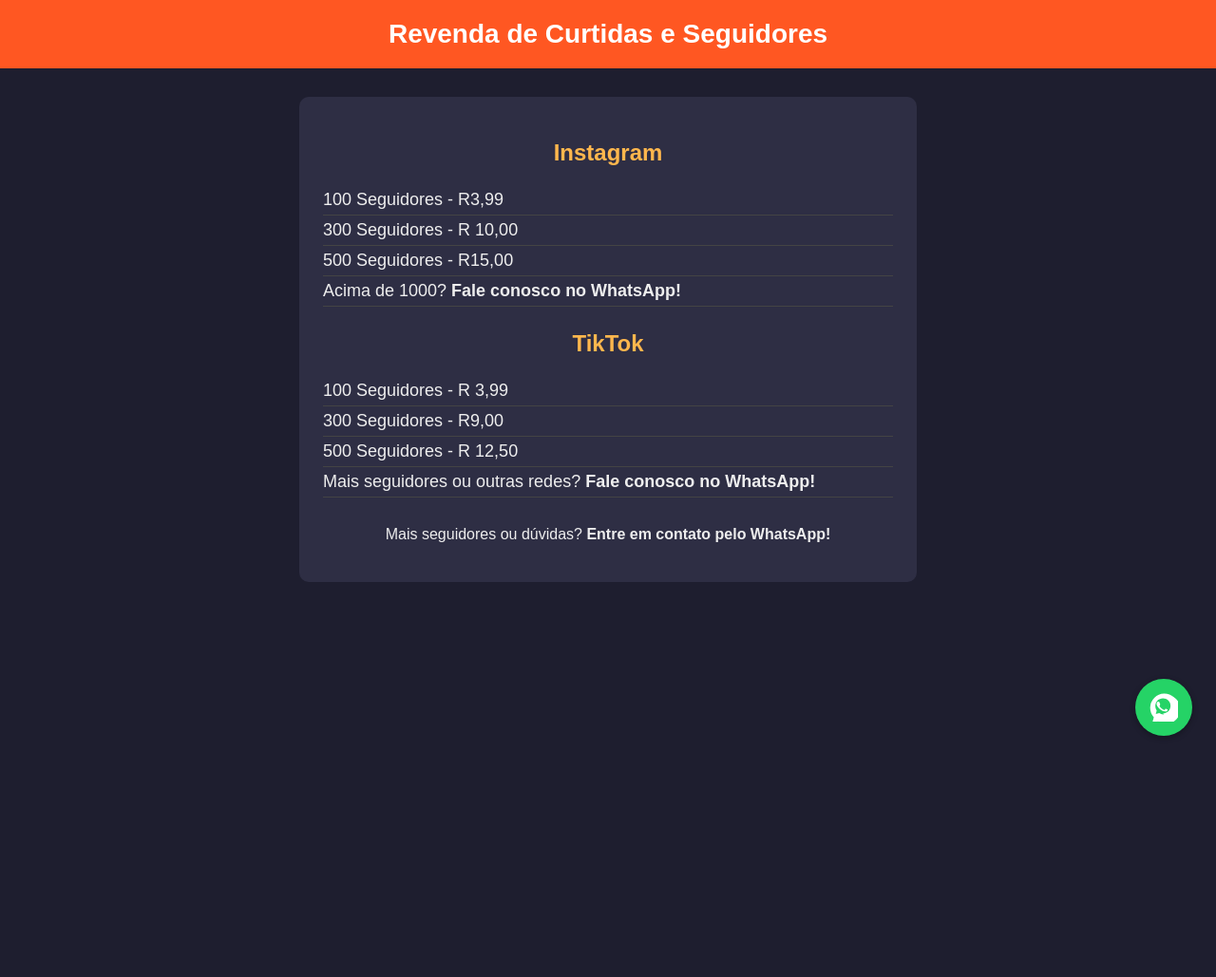
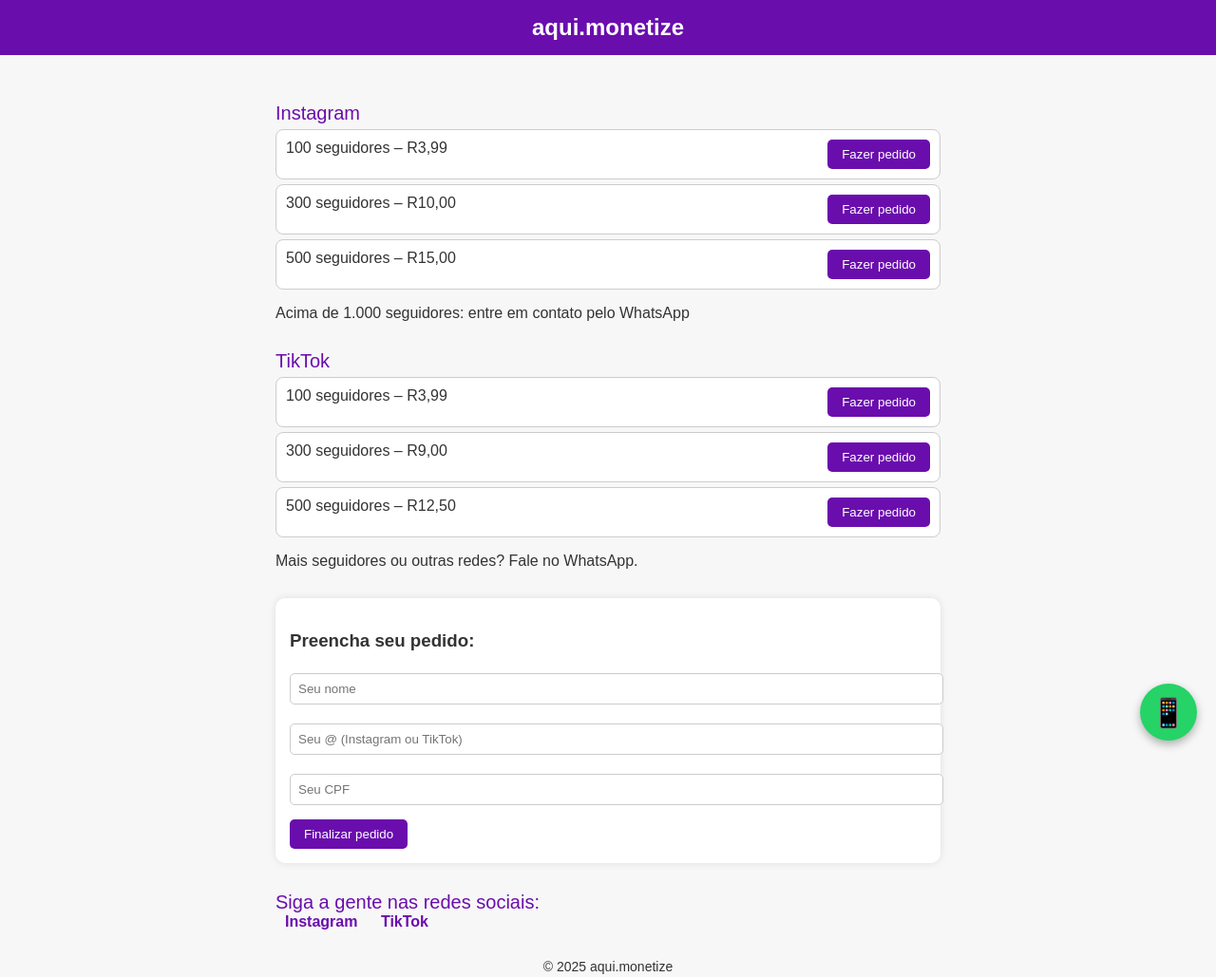
Before and after one commit to Feh1613/COMPRE-SEGUIDORES, a plain HTML site: page index.html in a window 1280 px wide. Shown: the whole page at 95% size. Before the commit the page ends 800 px from the top, so only its background shows below. Drawn offline with Linux system fonts and the light colour scheme.

Commit message:
Add files via upload

```diff
--- a/index.html
+++ b/index.html
@@ -2,113 +2,161 @@
 <html lang="pt-BR">
 <head>
   <meta charset="UTF-8" />
-<meta name="viewport" content="width=device-width, initial-scale=1" />
-<title>Revenda de Seguidores e Curtidas</title>
+  <meta name="viewport" content="width=device-width, initial-scale=1.0"/>
+  <title>Aqui.Monetize</title>
   <style>
     body {
       font-family: Arial, sans-serif;
-    background: #1e1e2f;
-    color: #eee;
       margin: 0;
       padding: 0;
+      background: #f7f7f7;
+      color: #333;
     }
+
     header {
-    background: #ff5722;
+      background: #6a0dad;
+      color: white;
+      text-align: center;
+      padding: 15px 0;
+      font-size: 24px;
+      font-weight: bold;
+    }
+
+    .container {
       padding: 20px;
-    text-align: center;
-    font-size: 28px;
-    font-weight: bold;
-    color: #fff;
+      max-width: 700px;
+      margin: auto;
     }
-  main {
-    max-width: 600px;
-    margin: 30px auto;
-    background: #2e2e44;
+
+    .section-title {
+      margin-top: 30px;
+      font-size: 20px;
+      color: #6a0dad;
+    }
+
+    .plan {
+      display: flex;
+      justify-content: space-between;
+      background: white;
+      padding: 10px;border: 1px solid #ccc;
+      margin: 5px 0;
+      border-radius: 8px;
+    }
+
+    .btn {
+      background: #6a0dad;
+      color: white;
+      border: none;
+      padding: 8px 15px;
+      cursor: pointer;
+      border-radius: 5px;
+    }
+
+    form {
+      margin-top: 30px;
+      background: #fff;
+      padding: 15px;
       border-radius: 10px;
-    padding: 25px;
+      box-shadow: 0 0 8px rgba(0,0,0,0.1);
     }
-  h2 {
-    color: #ffb74d;
-    text-align: center;
+
+    input {
+      width: 100%;
+      padding: 8px;
+      margin: 5px 0 15px;
+      border: 1px solid #ccc;
+      border-radius: 5px;
     }
-  .service {
-    margin-bottom: 25px;
-  }
-  .service h3 {
-    margin-bottom: 10px;
-    border-bottom: 2px solid #ff5722;
-    padding-bottom: 5px;
-  }
-  .prices {
-    list-style: none;
-    padding-left: 0;
-  }
-  .prices li {
-    font-size: 18px;
-    padding: 5px 0;
-    border-bottom: 1px solid #444;
-  }
-  .contact {
-    text-align: center;
-    margin-top: 30px;
-  }
-  .whatsapp-btn {
+
+    .whatsapp-button {
       position: fixed;
-    bottom: 25px;
-    right: 25px;
-    background-color: #25d366;
+      bottom: 20px;
+      right: 20px;
+      background: #25D366;
+      color: white;
+      border-radius: 50%;
       width: 60px;
       height: 60px;
-    border-radius: 50%;box-shadow: 0 2px 6px rgba(0,0,0,0.3);
       display: flex;
       align-items: center;
       justify-content: center;
-    cursor: pointer;
-    transition: background-color 0.3s ease;
+      font-size: 30px;
+      text-decoration: none;
+      box-shadow: 0 4px 10px rgba(0,0,0,0.3);
     }
-  .whatsapp-btn:hover {
-    background-color: #128c43;
+
+    footer {
+      text-align: center;
+      margin-top: 30px;
+      font-size: 14px;
     }
-  .whatsapp-icon {
-    width: 30px;
-    height: 30px;
+
+    .socials a {
+      margin: 0 10px;
+      text-decoration: none;
+      color: #6a0dad;
+      font-weight: bold;
     }
   </style>
 </head>
 <body>
+  <header>aqui.monetize</header>
+  <div class="container">
 
-<header>Revenda de Curtidas e Seguidores</header>
+    <div class="section-title">Instagram</div><div class="plan">100 seguidores – R3,99 <button class="btn" onclick="fillOrder('Instagram', '100 seguidores', '3,99')">Fazer pedido</button></div>
+    <div class="plan">300 seguidores – R10,00 <button class="btn" onclick="fillOrder('Instagram', '300 seguidores', '10,00')">Fazer pedido</button></div>
+    <div class="plan">500 seguidores – R15,00 <button class="btn" onclick="fillOrder('Instagram', '500 seguidores', '15,00')">Fazer pedido</button></div>
+    <p>Acima de 1.000 seguidores: entre em contato pelo WhatsApp</p>
 
-<main>
-  <section class="service">
-    <h2>Instagram</h2>
-    <ul class="prices">
-      <li>100 Seguidores - R3,99</li>
-      <li>300 Seguidores - R 10,00</li>
-      <li>500 Seguidores - R15,00</li>
-      <li>Acima de 1000? <strong>Fale conosco no WhatsApp!</strong></li>
-    </ul>
-  </section>
+    <div class="section-title">TikTok</div>
+    <div class="plan">100 seguidores – R3,99 <button class="btn" onclick="fillOrder('TikTok', '100 seguidores', '3,99')">Fazer pedido</button></div>
+    <div class="plan">300 seguidores – R9,00 <button class="btn" onclick="fillOrder('TikTok', '300 seguidores', '9,00')">Fazer pedido</button></div>
+    <div class="plan">500 seguidores – R12,50 <button class="btn" onclick="fillOrder('TikTok', '500 seguidores', '12,50')">Fazer pedido</button></div>
+    <p>Mais seguidores ou outras redes? Fale no WhatsApp.</p>
 
-  <section class="service">
-    <h2>TikTok</h2>
-    <ul class="prices">
-      <li>100 Seguidores - R 3,99</li>
-      <li>300 Seguidores - R9,00</li>
-      <li>500 Seguidores - R 12,50</li>
-      <li>Mais seguidores ou outras redes? <strong>Fale conosco no WhatsApp!</strong></li>
-    </ul>
-  </section>
+    <form id="orderForm">
+      <h3>Preencha seu pedido:</h3>
+      <input type="text" id="nome" placeholder="Seu nome" required /><input type="text" id="arroba" placeholder="Seu @ (Instagram ou TikTok)" required />
+      <input type="text" id="cpf" placeholder="Seu CPF" required />
+      <input type="hidden" id="plataforma" />
+      <input type="hidden" id="pacote" />
+      <input type="hidden" id="preco" />
+      <button type="submit" class="btn">Finalizar pedido</button>
+    </form>
 
-  <div class="contact">
-    <p>Mais seguidores ou dúvidas? <strong>Entre em contato pelo WhatsApp!</strong></p>
+    <div class="section-title">Siga a gente nas redes sociais:</div>
+    <div class="socials">
+      <a href="https://www.instagram.com/compraseguidoresof" target="_blank">Instagram</a>
+      <a href="https://tiktok.com/@aqui.monetize" target="_blank">TikTok</a>
     </div>
-</main><a href="https://api.whatsapp.com/send?phone=5541999426478&text=Oii%2C%20quero%20a%20tabela%20de%20valores%F0%9F%9A%80%F0%9F%93%BD&fbclid=PAT01DUAON-JBleHRuA2FlbQIxMABzcnRjBmFwcF9pZA81NjcwNjczNDMzNTI0MjcAAaceqgiJzu7qFju2eSr79jvFm64x-Fp5liMtLerDCeNC9RggjmzzczBSMRFIOA_aem_QqAJmIcGUpIg-1iioS0GLA" target="_blank" class="whatsapp-btn" title="Fale conosco no WhatsApp">
-  <svg class="whatsapp-icon" viewBox="0 0 24 24" fill="#fff" xmlns="http://www.w3.org/2000/svg">
-    <path d="M20.52 3.48a11.953 11.953 0 00-16.88 16.88l-1.31 4.77 4.9-1.28a11.94 11.94 0 0013.29-20.37zm-8.13 14.5c-1.37 0-2.71-.37-3.88-1.07l-.28-.16-2.91.76.77-2.83-.18-.29a6.406 6.406 0 01-1-3.62c0-3.53 2.87-6.4 6.41-6.4 1.71 0 3.32.67 4.53 1.88 1.21 1.2 1.87 2.82 1.87 4.52-.01 3.53-2.86 6.39-6.41 6.39z"/>
-    <path d="M15.49 13.88c-.22-.11-1.31-.64-1.51-.71-.2-.07-.35-.11-.5.11s-.57.7-.7.85c-.13.15-.26.17-.48.06a7.62 7.62 0 01-2.24-1.38 8.29 8.29 0 01-1.54-1.9c-.16-.28.16-.41.46-1.36.05-.13.01-.25-.02-.36-.04-.11-.5-1.22-.69-1.67-.18-.44-.37-.38-.5-.38-.13-.01-.28-.01-.43-.01-.15 0-.38.06-.58.29-.2.22-.76.74-.76 1.8s.78 2.1.89 2.25c.11.15 1.54 2.34 3.73 3.28a7.99 7.99 0 002.35.74c.31.01.65.03.93.03.3 0 1.04-.42 1.19-.83.15-.42.15-.77.11-.84-.04-.06-.2-.1-.43-.21z"/>
-  </svg>
-</a>
 
+    <footer>&copy; 2025 aqui.monetize</footer>
+  </div>
+
+  <a class="whatsapp-button" href="https://api.whatsapp.com/send?phone=5541999426478&text=Oi!%20Quero%20saber%20sobre%20seguidores" target="_blank">📱</a>
+
+  <script>
+    function fillOrder(plataforma, pacote, preco) {
+      document.getElementById("plataforma").value = plataforma;
+      document.getElementById("pacote").value = pacote;
+      document.getElementById("preco").value = preco;
+      window.scrollTo({ top: document.getElementById("orderForm").offsetTop, behavior: 'smooth' });
+    }
+
+    document.getElementById("orderForm").addEventListener("submit", function(e) {e.preventDefault();
+      const nome = document.getElementById("nome").value;
+      const arroba = document.getElementById("arroba").value;
+      const cpf = document.getElementById("cpf").value;
+      const plataforma = document.getElementById("plataforma").value;
+      const pacote = document.getElementById("pacote").value;
+      const preco = document.getElementById("preco").value;
+
+      const msg = `Pedido de seguidores:%0APlataforma: plataforma{pacote} – R
+
+{preco}%0ANome: nome{arroba}%0ACPF: cpf`;
+      const url = `https://api.whatsapp.com/send?phone=5541999426478   text={msg}`;
+      window.open(url, "_blank");
+    });
+  </script>
 </body>
 </html>
```
Lines whose indentation alone changed are shown as unchanged.
